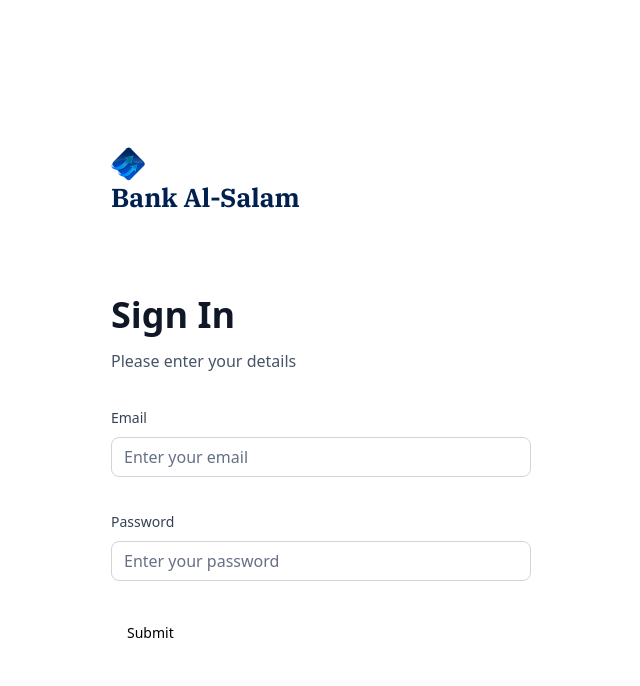
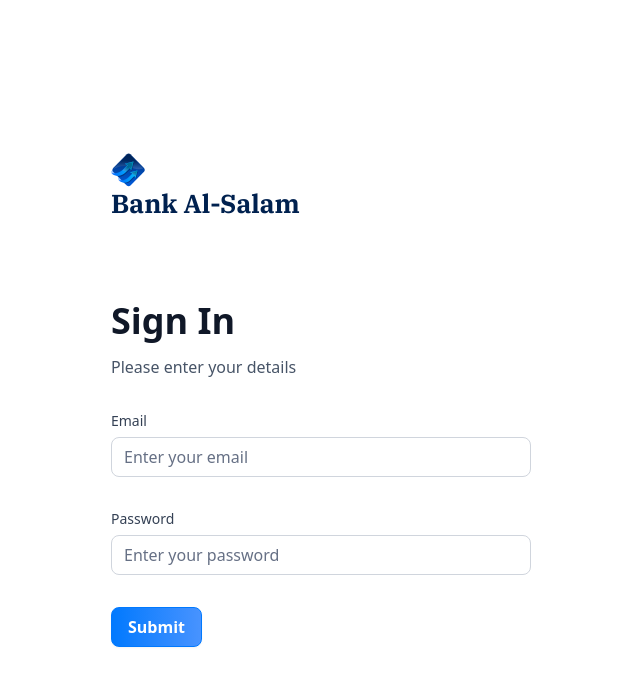
Before and after one commit to abdus251/banking, a Next.js app: page /sign-in in a window 1280 px wide. Shown: the top 686 px of the page, without its empty margins (319-959 px from the left). Built offline with nearby package versions, Linux system fonts and the light colour scheme.

Commit message:
validation has been added

```diff
--- a/components/AuthForm.tsx
+++ b/components/AuthForm.tsx
@@ -17,18 +17,20 @@ import {
   FormMessage,
 } from "@/components/ui/form";
 import { Input } from "@/components/ui/input";
-import CustomInput from './Custominput';
+// import CustomInput from './Custominput';
 import { authFormSchema } from '@/lib/utils';
+import CustomInput from './CustomInput';
 
 const AuthForm = ({ type }: { type: string }) => {
   const [user, setUser] = useState(null);
+  const [isLoading, setIsLoading] = useState(false);
 
   // 1. Define your form.
   const form = useForm<z.infer<typeof authFormSchema>>({
     resolver: zodResolver(authFormSchema),
     defaultValues: {
       email: "",
-      password: ''
+      password: "",
     },
   });
 
@@ -36,7 +38,9 @@ const AuthForm = ({ type }: { type: string }) => {
   function onSubmit(values: z.infer<typeof authFormSchema>) {
     // Do something with the form values.
     // ✅ This will be type-safe and validated.
+    setIsLoading(true)
     console.log(values);
+    setIsLoading(false);
   }
 
   return (
@@ -75,18 +79,15 @@ const AuthForm = ({ type }: { type: string }) => {
           {/* PlaidLink */}
         </div>
       ) : (
-        <>
         <Form {...form}>
           <form onSubmit={form.handleSubmit(onSubmit)} className="space-y-8">
-            <CustomInput control={form.control} name='email' label='Email' placeholder='Enter your email'/>
+            <CustomInput control={form.control} name="email" label="Email" placeholder="Enter your email"/>
 
-            <CustomInput control={form.control} name='password' label='Password' placeholder='Enter your password'/>
-
-
-            <Button type="submit">Submit</Button>
+            <CustomInput control={form.control} name="password" label="Password" placeholder="Enter your password"
+            />
+            <Button type="submit" className='form-btn'>Submit</Button>
           </form>
         </Form>
-        </>
       )}
     </section>
   );
--- a/components/CustomInput.tsx
+++ b/components/CustomInput.tsx
@@ -20,22 +20,21 @@ const CustomInput = ({ control, name, label, placeholder }: CustomInput ) => {
               name={name}
               render={({ field }) => (
                <div className='form-item'>
-                <FormItem>
                   <FormLabel className='form-label'>
                     {label}
                   </FormLabel>
-                  {/* <div className='flex w-full flex-col'></div> */}
+                  <div className="flex w-full flex-col">
                   <FormControl>
                     <Input
-                    placeholder={placeholder}
-                    className='input-class'
-                    type='password'
-                     {...field}
-                     />
+                      placeholder={placeholder}
+                      className='input-class'
+                      type='text'
+                      {...field}
+                    />
                   </FormControl>
                   <FormMessage
                   className='form-message mt-2' />
-                </FormItem>
+                </div>
                 </div>
               )}
             />
```
Lines whose indentation alone changed are shown as unchanged.
